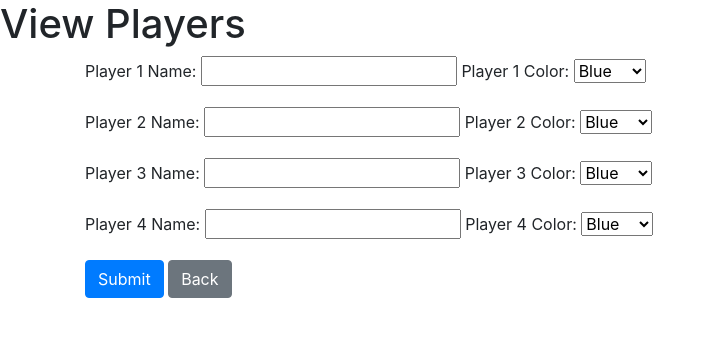
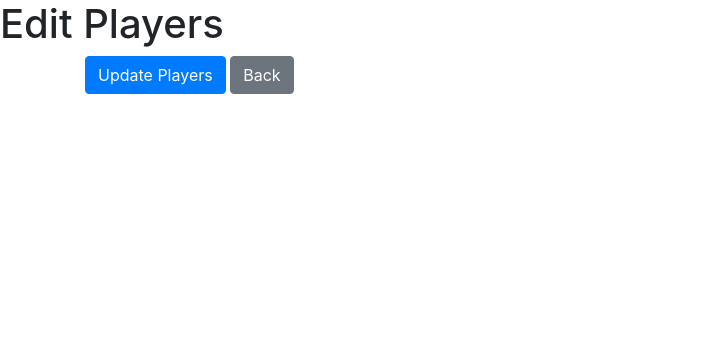
Before and after one commit to alexr-code1/trivial_project, a Flask app: page /edit_players in a window 1280 px wide. Shown: the top 337 px of the page, without its empty margins (0-715 px from the left). Run offline with Flask 3, Linux system fonts and the light colour scheme; some libraries are stand-ins or nearby versions.

Commit message:
Update edit_players.html

```diff
--- a/templates/edit_players.html
+++ b/templates/edit_players.html
@@ -6,54 +6,24 @@
     <link rel="stylesheet" type="text/css" href="https://stackpath.bootstrapcdn.com/bootstrap/4.5.2/css/bootstrap.min.css">
 </head>
 <body>
-    <h1>View Players</h1>
+    <h1>Edit Players</h1>
     <div class="container">
         <form action="{{ url_for('edit_players') }}" method="POST">
+            {% for player in players %}
             <div class="form-group">
-                <label for="player1">Player 1 Name:</label>
-                <input type="text" id="player1" name="player1" required value="{{ player1 }}">
-                <label for="player1_color">Player 1 Color:</label>
-                <select id="player1_color" name="player1_color" required>
-                    <option value="blue" {% if player1_color == 'blue' %}selected{% endif %}>Blue</option>
-                    <option value="green" {% if player1_color == 'green' %}selected{% endif %}>Green</option>
-                    <option value="yellow" {% if player1_color == 'yellow' %}selected{% endif %}>Yellow</option>
-                    <option value="red" {% if player1_color == 'red' %}selected{% endif %}>Red</option>
+                <input type="hidden" name="player{{ loop.index }}_id" value="{{ player.id }}">
+                <label for="player{{ loop.index }}">Player {{ loop.index }} Name:</label>
+                <input type="text" id="player{{ loop.index }}" name="player{{ loop.index }}" required value="{{ player.name }}">
+                <label for="player{{ loop.index }}_color">Player {{ loop.index }} Color:</label>
+                <select id="player{{ loop.index }}_color" name="player{{ loop.index }}_color" required>
+                    <option value="blue" {% if player.color == 'blue' %}selected{% endif %}>Blue</option>
+                    <option value="green" {% if player.color == 'green' %}selected{% endif %}>Green</option>
+                    <option value="yellow" {% if player.color == 'yellow' %}selected{% endif %}>Yellow</option>
+                    <option value="red" {% if player.color == 'red' %}selected{% endif %}>Red</option>
                 </select>
             </div>
-            <div class="form-group">
-                <label for="player2">Player 2 Name:</label>
-                <input type="text" id="player2" name="player2" required value="{{ player2 }}">
-                <label for="player2_color">Player 2 Color:</label>
-                <select id="player2_color" name="player2_color" required>
-                    <option value="blue" {% if player2_color == 'blue' %}selected{% endif %}>Blue</option>
-                    <option value="green" {% if player2_color == 'green' %}selected{% endif %}>Green</option>
-                    <option value="yellow" {% if player2_color == 'yellow' %}selected{% endif %}>Yellow</option>
-                    <option value="red" {% if player2_color == 'red' %}selected{% endif %}>Red</option>
-                </select>
-            </div>
-            <div class="form-group">
-                <label for="player3">Player 3 Name:</label>
-                <input type="text" id="player3" name="player3" required value="{{ player3 }}">
-                <label for="player3_color">Player 3 Color:</label>
-                <select id="player3_color" name="player3_color" required>
-                    <option value="blue" {% if player3_color == 'blue' %}selected{% endif %}>Blue</option>
-                    <option value="green" {% if player3_color == 'green' %}selected{% endif %}>Green</option>
-                    <option value="yellow" {% if player3_color == 'yellow' %}selected{% endif %}>Yellow</option>
-                    <option value="red" {% if player3_color == 'red' %}selected{% endif %}>Red</option>
-                </select>
-            </div>
-            <div class="form-group">
-                <label for="player4">Player 4 Name:</label>
-                <input type="text" id="player4" name="player4" required value="{{ player4 }}">
-                <label for="player4_color">Player 4 Color:</label>
-                <select id="player4_color" name="player4_color" required>
-                    <option value="blue" {% if player4_color == 'blue' %}selected{% endif %}>Blue</option>
-                    <option value="green" {% if player4_color == 'green' %}selected{% endif %}>Green</option>
-                    <option value="yellow" {% if player4_color == 'yellow' %}selected{% endif %}>Yellow</option>
-                    <option value="red" {% if player4_color == 'red' %}selected{% endif %}>Red</option>
-                </select>
-            </div>
-            <button type="submit" class="btn btn-primary">Submit</button>
+            {% endfor %}
+            <button type="submit" class="btn btn-primary">Update Players</button>
             <a href="{{ url_for('index') }}" class="btn btn-secondary">Back</a>
         </form>
     </div>
```
